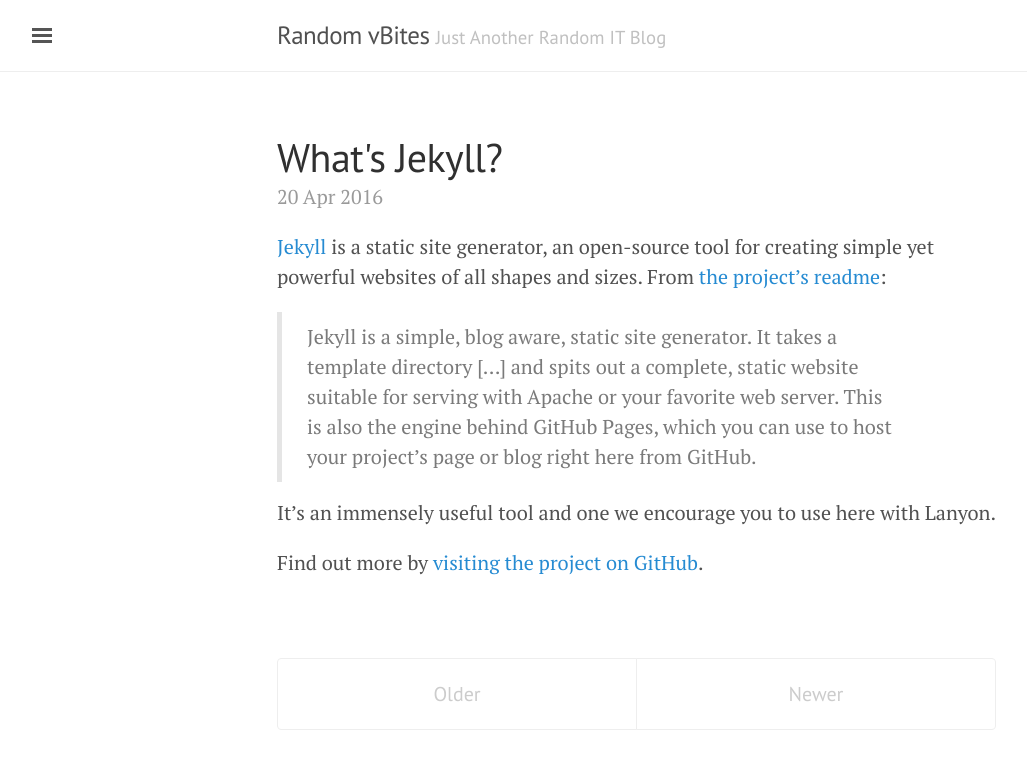
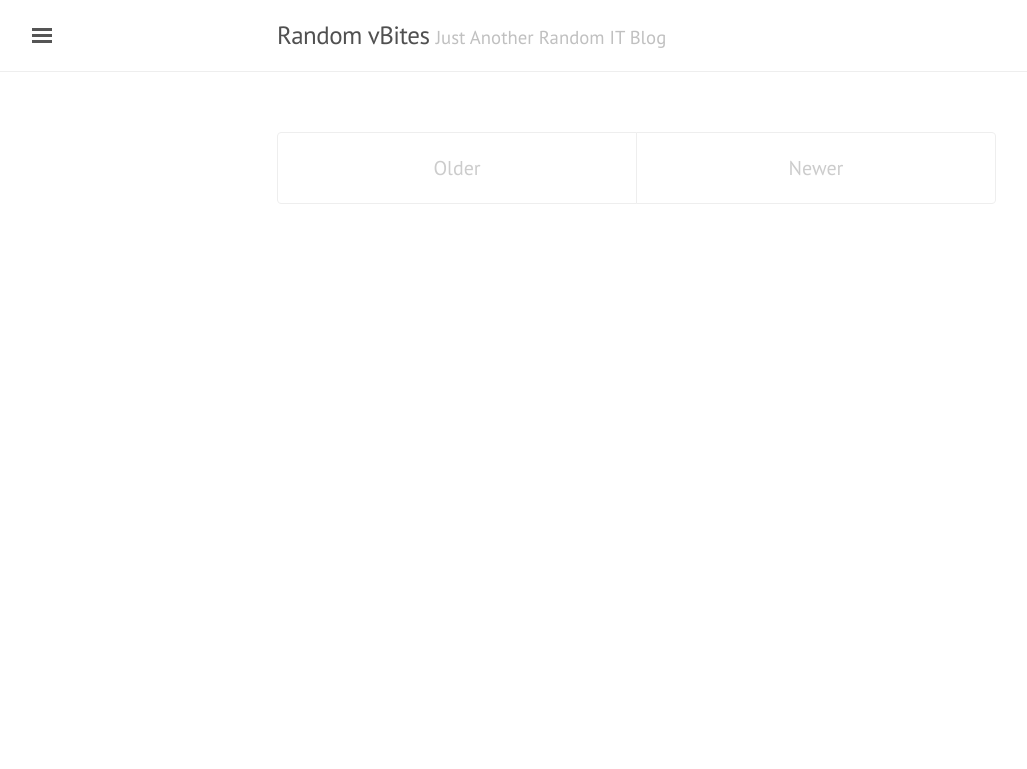
Before and after one commit to RandomvBites/randomvbites.github.io, a Jekyll site: the page built from index.html, in a window 1280 px wide. Shown: the top 769 px of the page, without its empty margins (3-1030 px from the left). Built offline with Jekyll 4.4.1, drawn with Linux system fonts in a browser that asks for light colours; the list of posts is cut into pages by our own code.

```diff
--- a/_posts/2016-04-20-whats-jekyll.md
+++ /dev/null
@@ -1,14 +0,0 @@
----
-layout: post
-title: What's Jekyll?
-published: true
-comments: true
----
-
-[Jekyll](http://jekyllrb.com) is a static site generator, an open-source tool for creating simple yet powerful websites of all shapes and sizes. From [the project's readme](https://github.com/mojombo/jekyll/blob/master/README.markdown):
-
-  > Jekyll is a simple, blog aware, static site generator. It takes a template directory [...] and spits out a complete, static website suitable for serving with Apache or your favorite web server. This is also the engine behind GitHub Pages, which you can use to host your project’s page or blog right here from GitHub.
-
-It's an immensely useful tool and one we encourage you to use here with Lanyon.
-
-Find out more by [visiting the project on GitHub](https://github.com/mojombo/jekyll).
```
Also changed, not shown: _layouts/post.html (+17 -24 lines).
